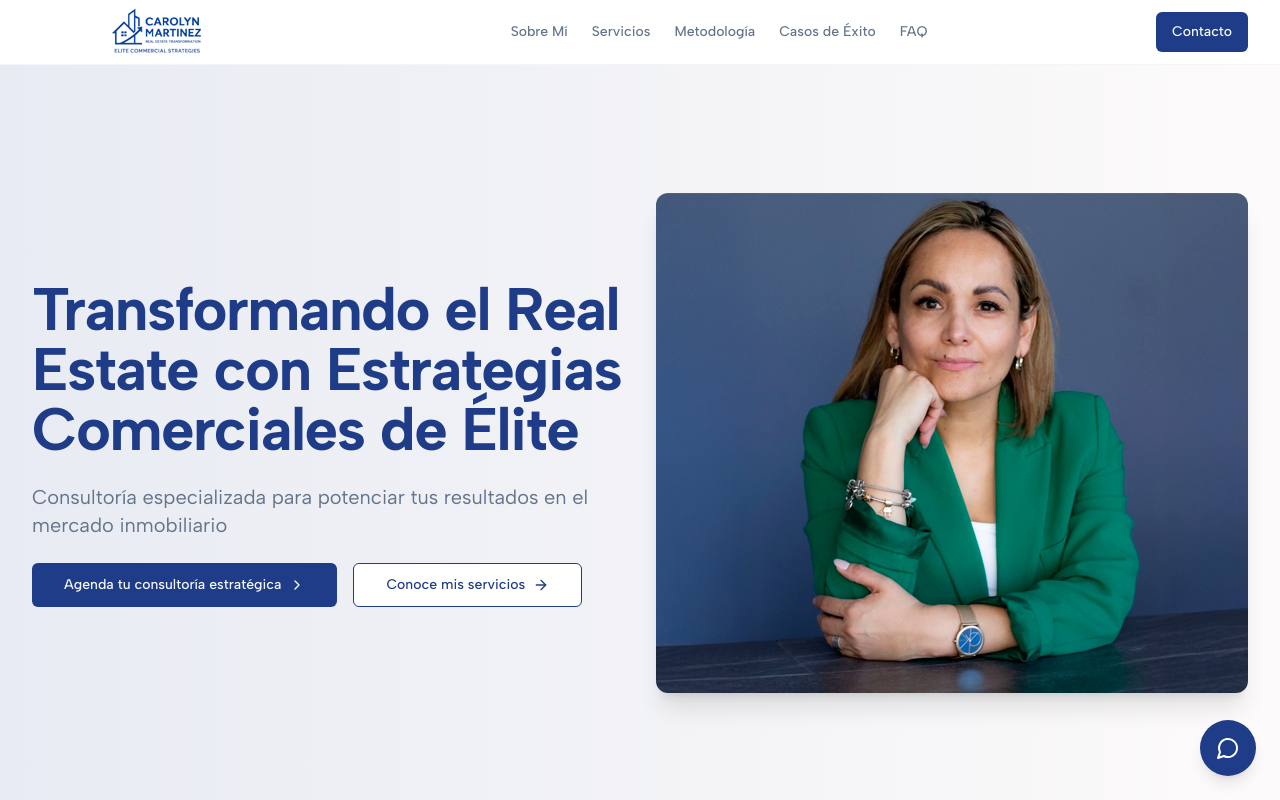
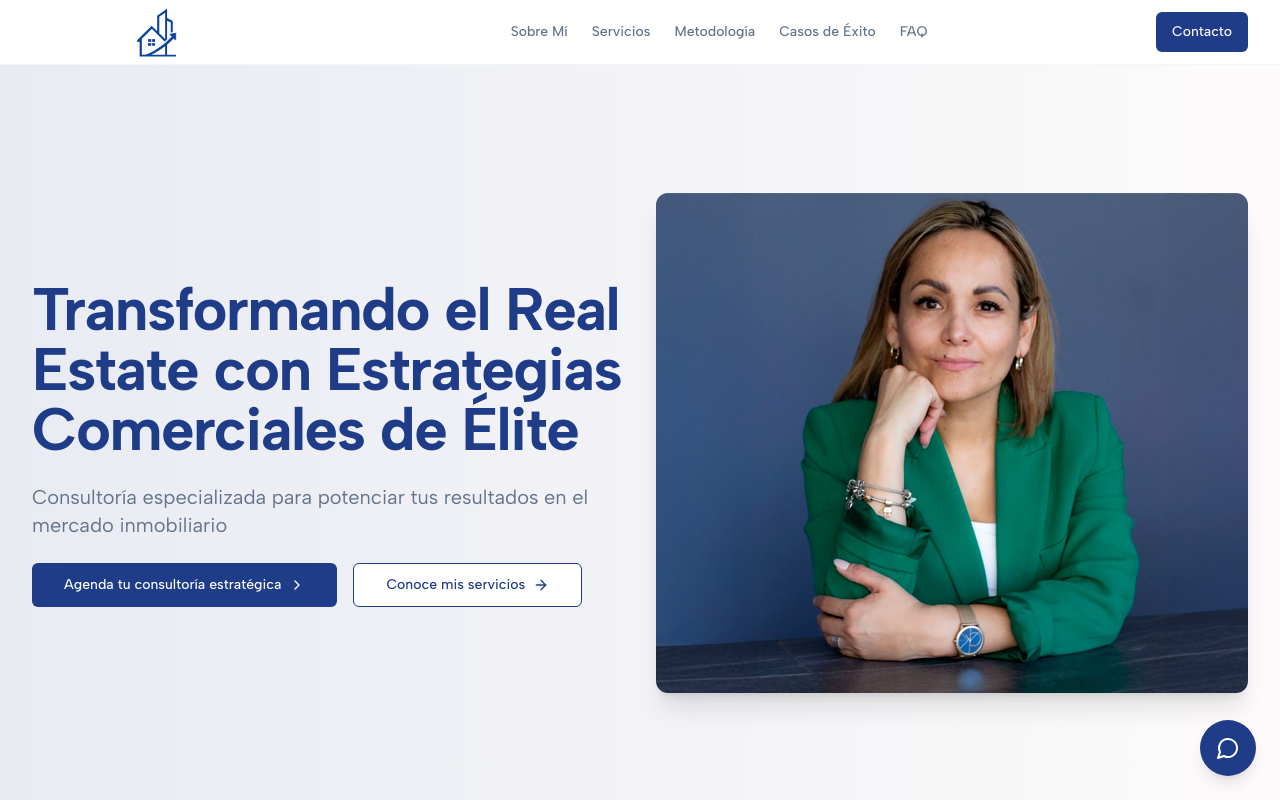
Before and after one commit to Nancy2096/carolyne, a Next.js app: page / in a window 1280 px wide. Shown: the top 800 px of the page. Built offline with nearby package versions, Linux system fonts and the light colour scheme.

Commit message:
Cambio de logo

```diff
--- a/app/layout.tsx
+++ b/app/layout.tsx
@@ -10,7 +10,7 @@ export const metadata: Metadata = {
   title: "Carolyn Martinez | Consultoría en Real Estate",
   description: "Consultoría especializada en estrategias comerciales para el sector inmobiliario",
   icons: {
-    icon: '/favicon.png', // o favicon.png
+    icon: '/logo-nuevo.png', // o favicon.png
   },
     generator: 'v0.dev'
 }
--- a/app/page.tsx
+++ b/app/page.tsx
@@ -20,7 +20,7 @@ export default function Home() {
              {/* <span className="text-xl font-semibold text-[#1F3C88]">Carolyn Martinez</span>*/}
             <div className="relative h-[50px] w-[250px]">
               <Image
-                src="/logo3.png"
+                src="/logo-nuevo.png"
                 alt="Carolyn Martinez"
                 fill
                 style={{ objectFit: "contain" }}
@@ -1014,7 +1014,16 @@ export default function Home() {
           <div className="grid gap-8 md:grid-cols-3">
             <div>
               <div className="flex items-center gap-2 mb-4">
-                <span className="text-xl font-semibold text-[#1F3C88]">Carolyn Martinez</span>
+              <div className="relative h-[50px] w-[100px]">
+              <Image
+                src="/logo-footer.png"
+                alt="Carolyn Martinez"
+                fill
+                style={{ objectFit: "contain" }}
+                priority
+              />
+            </div>
+
               </div>
               <p className="text-muted-foreground mb-4">
                 Consultoría especializada en estrategias comerciales para el sector inmobiliario.
```
Also changed, not shown: public/logo-footer.png (added), public/logo-nuevo.png (added).
